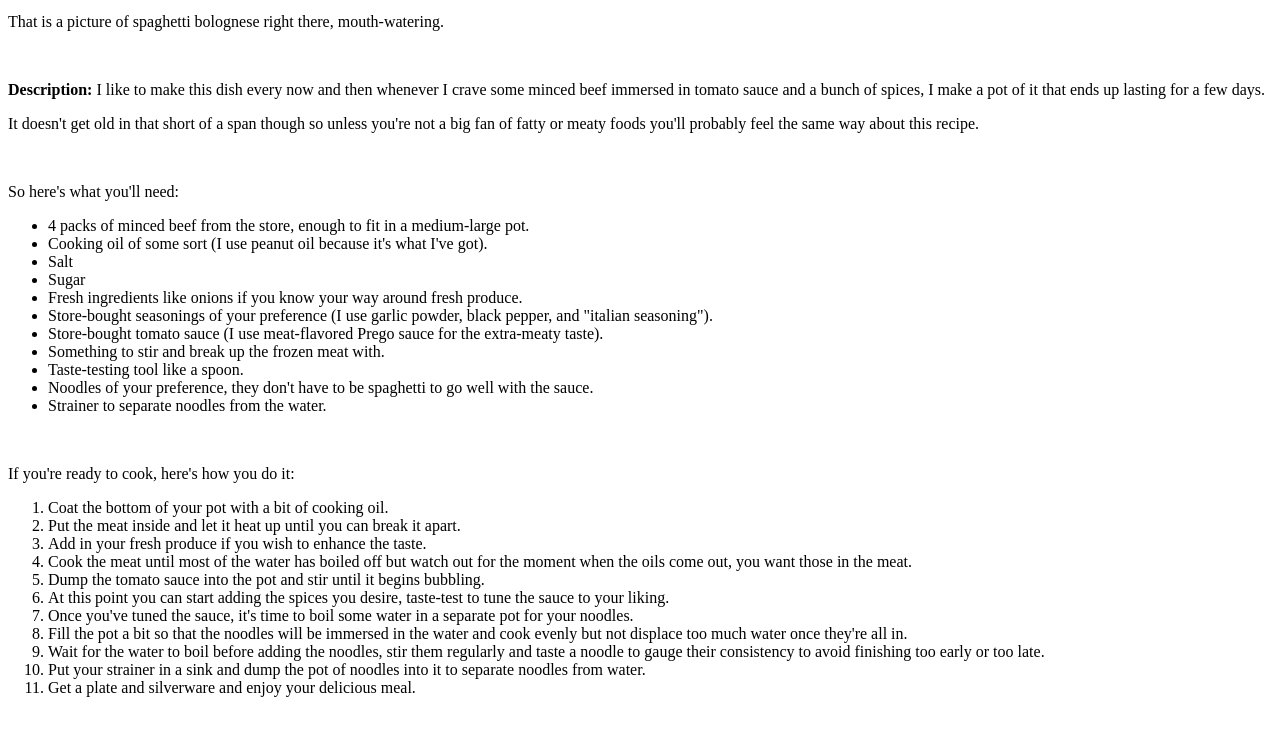
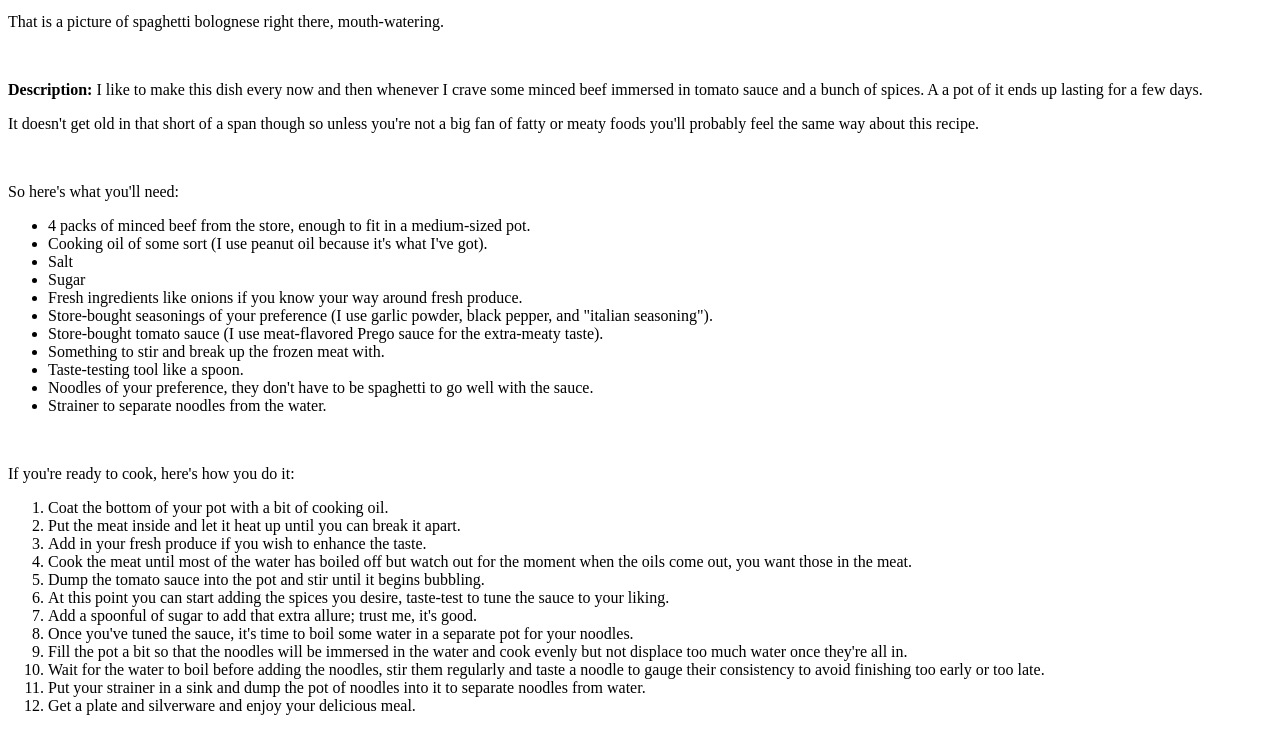
Before and after one commit to Ablico03/odin-recipes, a plain HTML site: page recipes/spaghetti-bolognese.html in a window 1280 px wide. Shown: the part 135-866 px from the top of the page. Drawn offline with Linux system fonts and the light colour scheme.

Commit message:
add final changes to text content - template ready

```diff
--- a/recipes/spaghetti-bolognese.html
+++ b/recipes/spaghetti-bolognese.html
@@ -10,12 +10,12 @@
     <img src="./img/spaghetti-bolognese.jpg" alt="picture of spaghetti bolognese with no other decorative features besides noodles and meat sauce">
     <p>That is a picture of spaghetti bolognese right there, mouth-watering.</p>
     <br><!--this is a line break-->
-    <p><strong>Description:</strong> I like to make this dish every now and then whenever I crave some minced beef immersed in tomato sauce and a bunch of spices, I make a pot of it that ends up lasting for a few days.</p>
+    <p><strong>Description:</strong> I like to make this dish every now and then whenever I crave some minced beef immersed in tomato sauce and a bunch of spices. A a pot of it ends up lasting for a few days.</p>
     <p>It doesn't get old in that short of a span though so unless you're not a big fan of fatty or meaty foods you'll probably feel the same way about this recipe.</p>
     <br>
     <p>So here's what you'll need:</p>
     <ul>
-        <li>4 packs of minced beef from the store, enough to fit in a medium-large pot.</li>
+        <li>4 packs of minced beef from the store, enough to fit in a medium-sized pot.</li>
         <li>Cooking oil of some sort (I use peanut oil because it's what I've got).</li>
         <li>Salt</li>
         <li>Sugar</li>
@@ -36,6 +36,7 @@
         <li>Cook the meat until most of the water has boiled off but watch out for the moment when the oils come out, you want those in the meat.</li>
         <li>Dump the tomato sauce into the pot and stir until it begins bubbling.</li>
         <li>At this point you can start adding the spices you desire, taste-test to tune the sauce to your liking.</li>
+        <li>Add a spoonful of sugar to add that extra allure; trust me, it's good.</li>
         <li>Once you've tuned the sauce, it's time to boil some water in a separate pot for your noodles.</li>
         <li>Fill the pot a bit so that the noodles will be immersed in the water and cook evenly but not displace too much water once they're all in.</li>
         <li>Wait for the water to boil before adding the noodles, stir them regularly and taste a noodle to gauge their consistency to avoid finishing too early or too late.</li>
```
